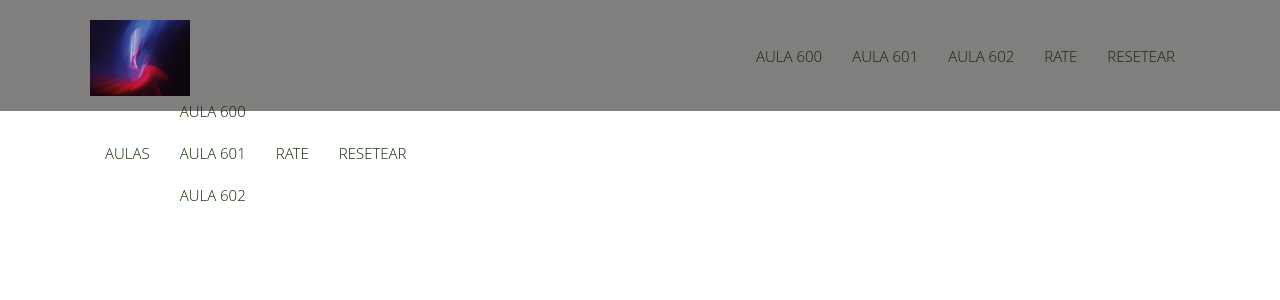
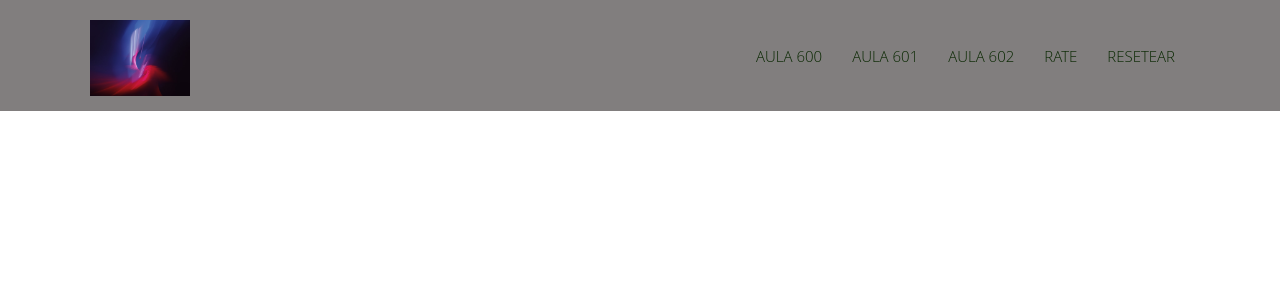
Before and after one commit to MatiasRaya/IoT, a Flask app: page / in a window 1280 px wide. Shown: the top 300 px of the page. Run offline with Flask 2, Linux system fonts and the light colour scheme.

Commit message:
Se elimino contenido que no corresponde a este archivo

```diff
--- a/Proyecto/Server/templates/index.html
+++ b/Proyecto/Server/templates/index.html
@@ -5,46 +5,5 @@
 {% endblock %}
 
 {% block body %}
-    <head class="navigation">
-        <div class="top-menu-nav">
-            <nav class="top-menu">
-                <a href="./">
-                    <!-- <img src="../static/Image/SVG/bars-solid.svg" alt=""> -->
-                    <!-- Logo LCD -->
-                </a>
-                <button class="open-menu">
-                    <img src="{{url_for('static', filename='/Image/SVG/bars-solid.svg')}}" alt="">
-                </button>
-                <ul class="nav-top">
-                    <button class="close-menu">
-                        <img src="{{url_for('static', filename='/Image/SVG/xmark-solid.svg')}}" alt="">
-                    </button>
-                    <li>
-                        <a href="./">AULAS</a>
-                    </li>
-                    <ul>
-                        <li>
-                            <a href="{{url_for('aula_600')}}">AULA 600</a>
-                        </li>
-                        <li>
-                            <a href="{{url_for('aula_601')}}">AULA 601</a>
-                        </li>
-                        <li>
-                            <a href="{{url_for('aula_602')}}">AULA 602</a>
-                        </li>
-                    </ul>
-                    <li>
-                        <a href="./">RATE</a>
-                    </li>
-                    <li>
-                        <a href="./">RESETEAR</a>
-                    </li>
-                    <ul>
-                        <li></li>
-                        <!--  -->
-                    </ul>
-                </ul>
-            </nav>
-        </div>
-    </head>
+
 {% endblock %}
```
